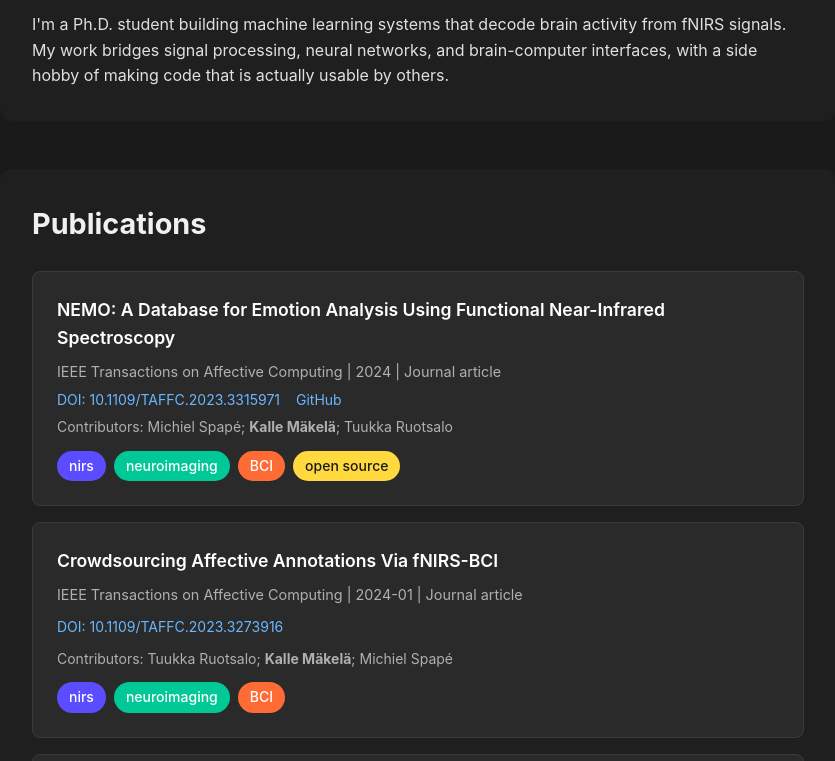
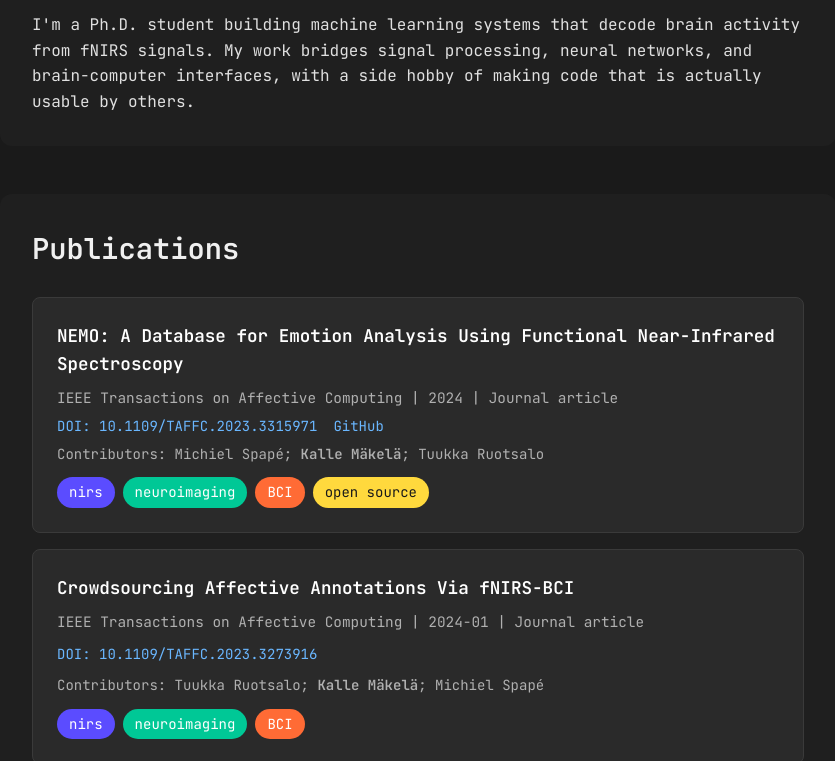
Before and after one commit to Kallemakela/kallemakela.github.io, a website: page index.html in a window 1280 px wide. Shown: the part 122-883 px from the top of the page, without its empty margins (222-1057 px from the left). Drawn offline with Linux system fonts and the light colour scheme.

Commit message:
mono font

```diff
--- a/index.html
+++ b/index.html
@@ -4,6 +4,9 @@
     <meta charset="UTF-8">
     <meta name="viewport" content="width=device-width, initial-scale=1.0">
     <title>Kalle Mäkelä</title>
+    <link rel="preconnect" href="https://fonts.googleapis.com">
+    <link rel="preconnect" href="https://fonts.gstatic.com" crossorigin>
+    <link href="https://fonts.googleapis.com/css2?family=JetBrains+Mono:wght@400;600&display=swap" rel="stylesheet">
     <link rel="stylesheet" href="styles.css">
 </head>
 <body>
--- a/styles.css
+++ b/styles.css
@@ -5,7 +5,7 @@
 }
 
 body {
-    font-family: -apple-system, BlinkMacSystemFont, 'Segoe UI', Roboto, Oxygen, Ubuntu, Cantarell, sans-serif;
+    font-family: 'JetBrains Mono', 'SF Mono', Menlo, Consolas, 'Roboto Mono', monospace;
     line-height: 1.6;
     color: #e0e0e0;
     max-width: 900px;
```
